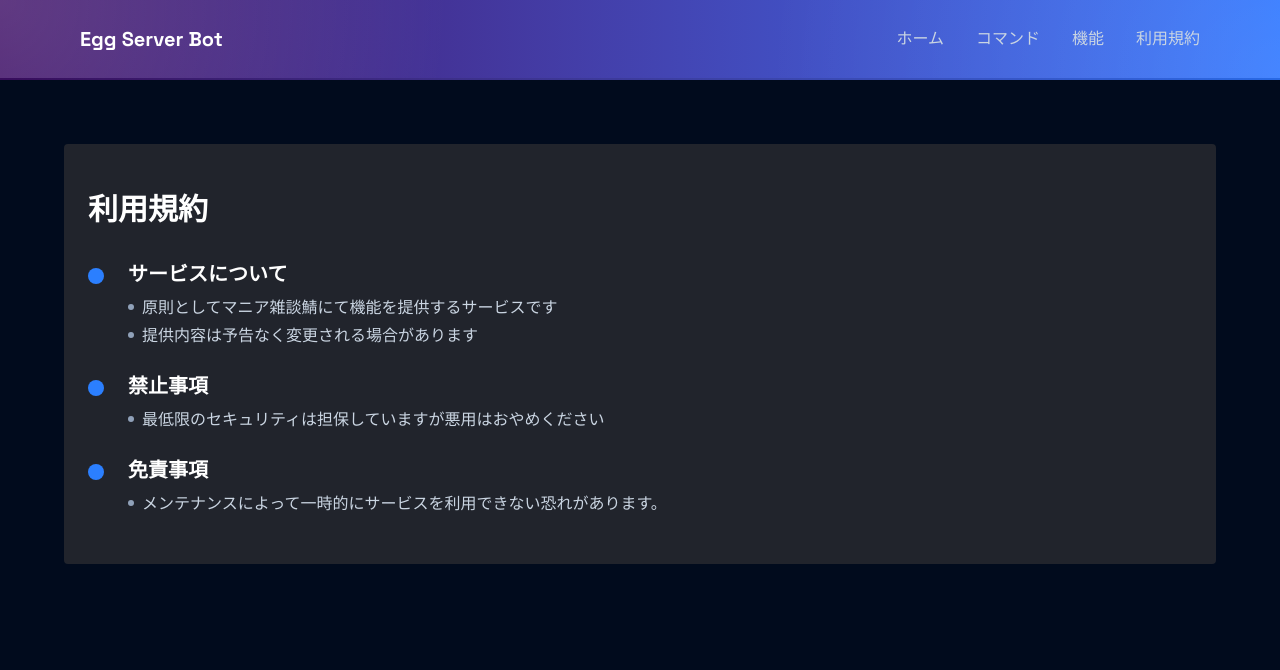
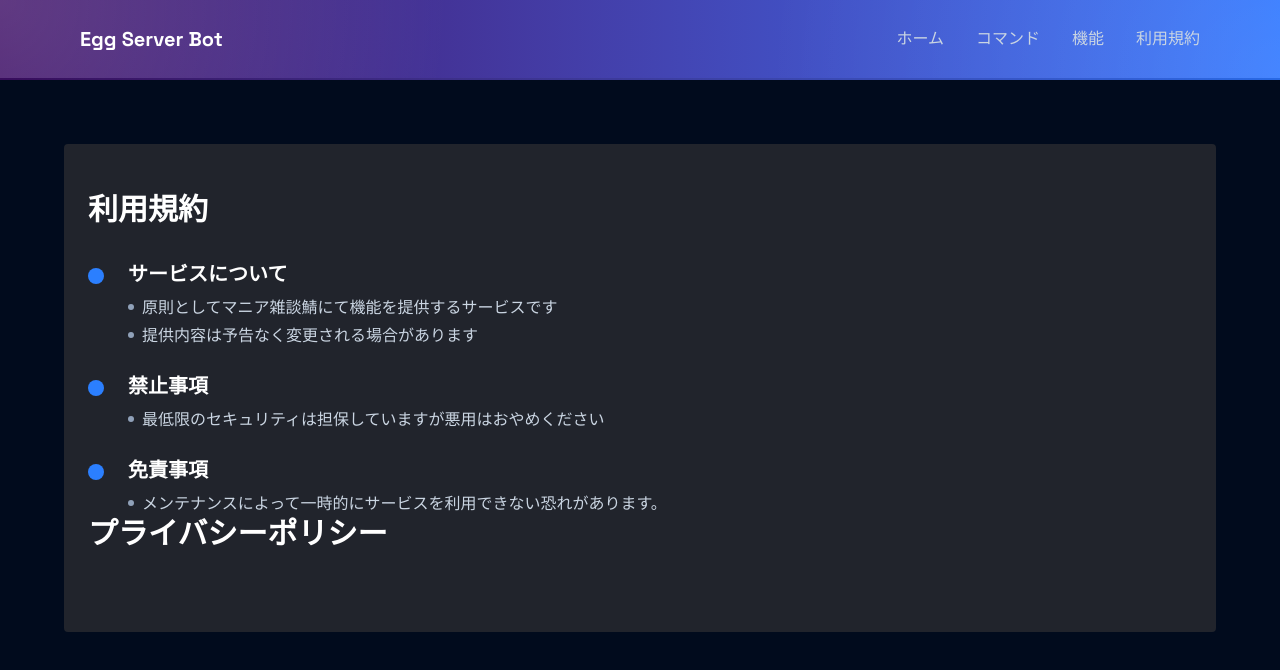
Before and after one commit to kajikaji5678/test-bot-description, a React (Vite) app: page /agreements in a window 1280 px wide. Shown: the top 670 px of the page. Built offline with nearby package versions, Linux system fonts and the light colour scheme.

Commit message:
プラポリ

```diff
--- a/src/pages/agreements.tsx
+++ b/src/pages/agreements.tsx
@@ -20,16 +20,17 @@ const agreements: agreement[] = [
   }
 ]
 
-export default function Agreements() {
+const policy: agreement[] = [
+  {
+    title: "取得する情報",
+    description: ["不要に個人情報を収集しません、絶対に、確信しています"]
+  }
+]
+
+function List({ items }: { items: agreement[] }) {
   return (
-    <main className="bg-[#010b1d] min-h-screen pt-24">
-      <Header />
-      <section className="mt-12 max-w-6xl rounded mx-auto px-6 py-12 bg-[#21242C]">
-        <h2 className="mb-8 text-3xl font-bold text-white">
-          利用規約
-        </h2>
-
-        {agreements.map((agreement) => (
+    <>
+      {items.map((agreement) => (
         <div key={agreement.title} className="relative pl-10 mt-6 first:mt-0">
           <div className="absolute left-0 top-2 h-4 w-4 rounded-full bg-blue-500" />
           <h3 className="text-xl font-bold text-white">
@@ -45,6 +46,22 @@ export default function Agreements() {
           </ul>
         </div>
       ))}
+    </>
+  );
+}
+
+export default function Agreements() {
+  return (
+    <main className="bg-[#010b1d] min-h-screen pt-24">
+      <Header />
+      <section className="mt-12 max-w-6xl rounded mx-auto px-6 py-12 bg-[#21242C]">
+        <h2 className="mb-8 text-3xl font-bold text-white">
+          利用規約
+        </h2>
+        <List items={agreements}></List>
+        <h2 className="mb-8 text-3xl font-bold text-white">
+          プライバシーポリシー
+        </h2>
       </section>
     </main>
   );
```
Lines whose indentation alone changed are shown as unchanged.
